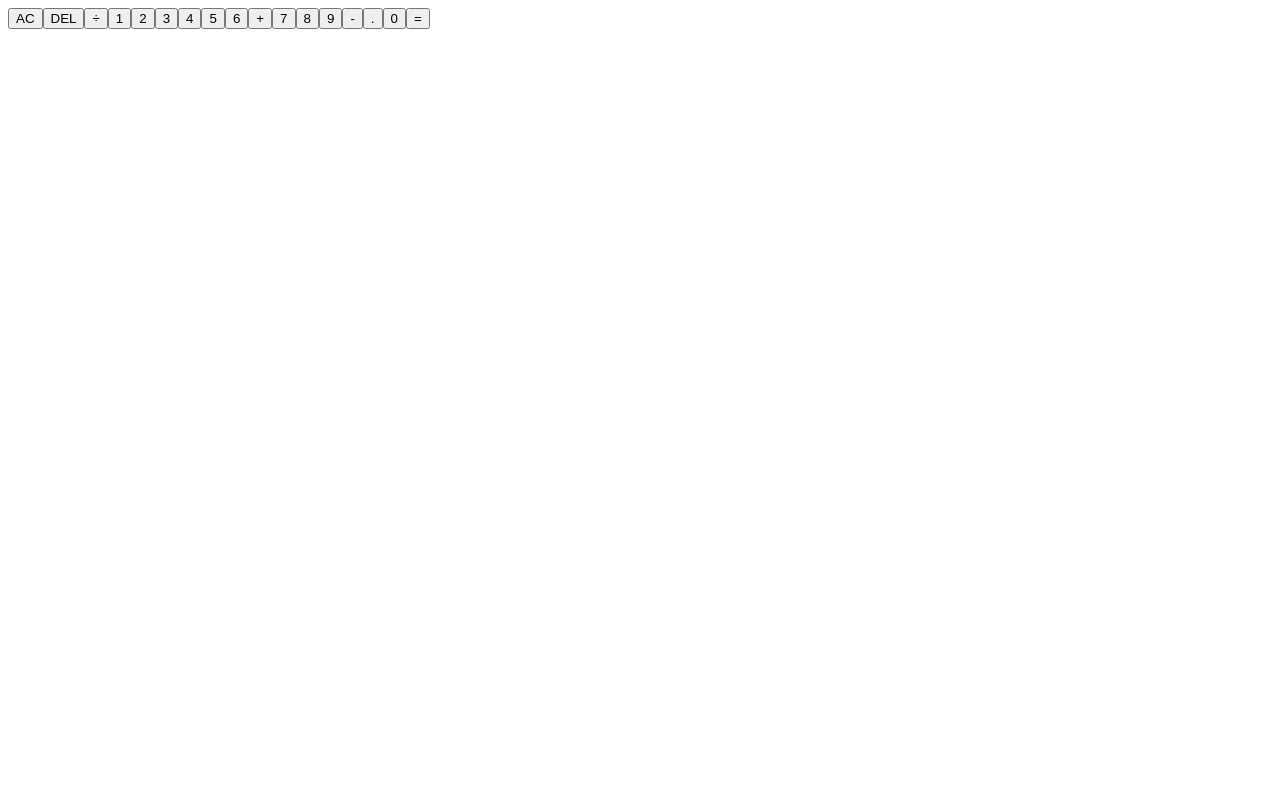
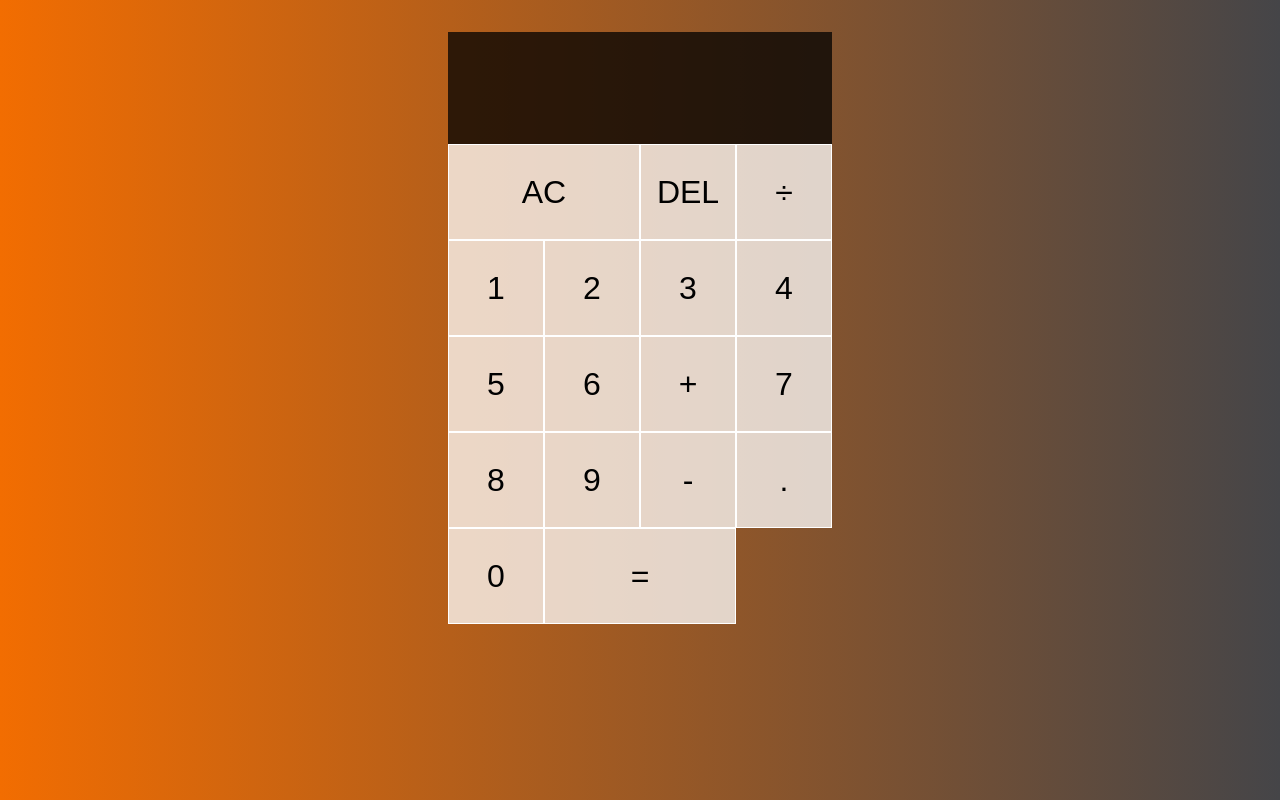
Before and after one commit to Quantumminded/calculator-react, a React (Create React App) app: page / in a window 1280 px wide. Built offline with nearby package versions, Linux system fonts and the light colour scheme.

Commit message:
adding full style in styles.css

```diff
--- a/src/App.js
+++ b/src/App.js
@@ -1,9 +1,10 @@
+import  "./styles.css";
 
 function App() {
   return (
-    <div className='calcultor-grid'>
+    <div className='calculator-grid'>
       <div className='output'>
-        <div className='previus-operand'></div>
+        <div className='previous-operand'></div>
         <div className='current-operand'></div>
       </div>
     <button className='span-two'>AC</button>
--- /dev/null
+++ b/src/styles.css
@@ -0,0 +1,56 @@
+*, *::before, *::after, {
+    box-sizing: border-box;
+}
+
+body {
+    margin: 0;
+    background: linear-gradient(to left, #454548, #f26d01 );
+}
+
+.calculator-grid {
+    display: grid;
+    margin-top: 2rem;
+    justify-content: center;
+    grid-template-columns: repeat(4, 6rem);
+    grid-template-rows: minmax(7rem, auto) repeat(5, 6rem);
+}
+
+.calculator-grid > button {
+    cursor: pointer;
+    font-size: 2rem;
+    border: 1px solid white;
+    outline: none;
+    background-color: rgb(255, 255, 255, .75);
+
+}
+
+.calculator-grid > button:hover,
+.calculator-grid > button:focus {
+    background-color: rgb(255, 255, 255, .9);
+}
+
+.span-two {
+    grid-column: span 2;
+}
+
+.output {
+    grid-column: 1 / -1;
+    background-color: rgba(0, 0, 0, .75);
+    display: flex;
+    flex-direction: column;
+    align-items: flex-end;
+    justify-content: space-around;
+    padding: .75rem;
+    word-wrap: break-word;
+    word-break: break-all;
+}
+
+.output .previous-operand{
+    color: rgba(255, 255, 255, .75);
+    font-size: 1.5rem;
+}
+
+.output .current-operand{
+    color: white;
+    font-size: 2.5rem;
+}
```
